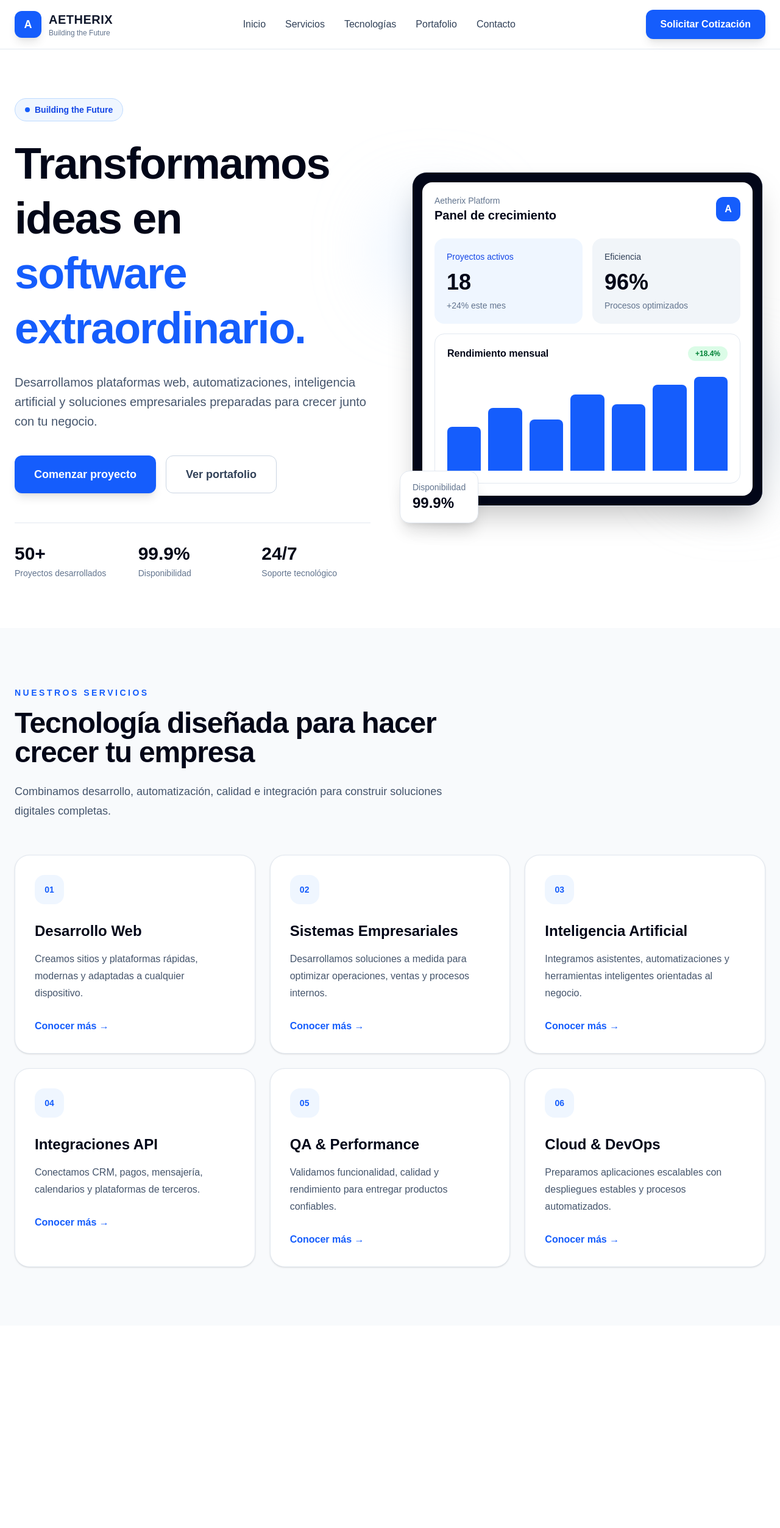
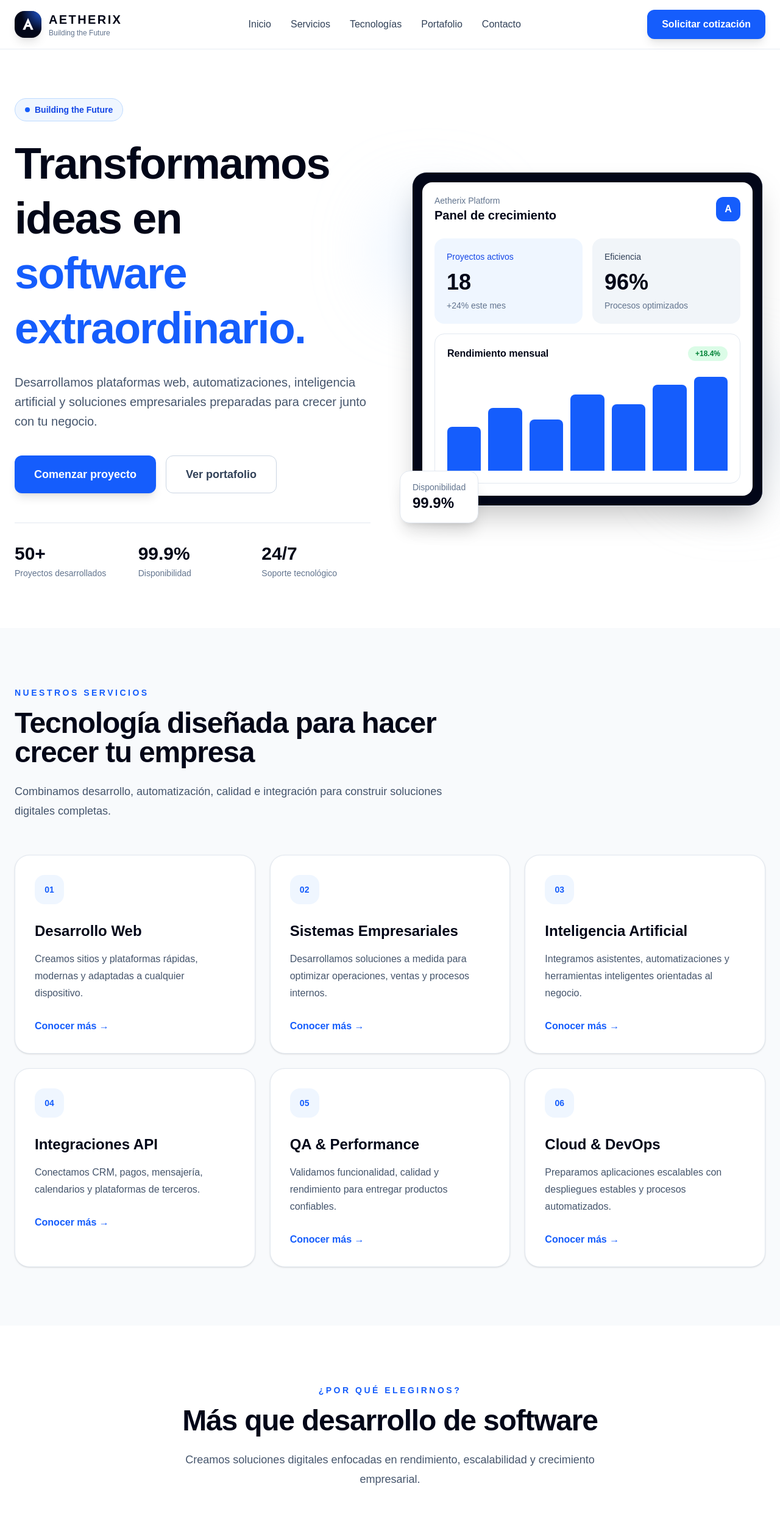
Before and after one commit to Sandro252525/aetherix-website, a Next.js app: page / in a window 1280 px wide. Shown: the top 2506 px of the page at 61% size. Before the commit the page ends 2174 px from the top, so only its background shows below. Built offline with nearby package versions, Linux system fonts and the light colour scheme.

Commit message:
feat: implement responsive mobile navigation

```diff
--- a/package.json
+++ b/package.json
@@ -9,6 +9,8 @@
     "lint": "eslint"
   },
   "dependencies": {
+    "framer-motion": "^12.42.2",
+    "lucide-react": "^1.24.0",
     "next": "16.2.10",
     "react": "19.2.4",
     "react-dom": "19.2.4"
--- a/src/app/page.tsx
+++ b/src/app/page.tsx
@@ -1,6 +1,7 @@
 import Navbar from "@/components/layout/Navbar";
 import Hero from "@/components/sections/Hero";
 import Services from "@/components/sections/Services";
+import WhyChooseUs from "@/components/sections/WhyChooseUs";
 
 export default function Home() {
   return (
@@ -8,6 +9,7 @@ export default function Home() {
       <Navbar />
       <Hero />
       <Services />
+      <WhyChooseUs />
     </main>
   );
 }
--- a/src/components/layout/Navbar.tsx
+++ b/src/components/layout/Navbar.tsx
@@ -1,29 +1,30 @@
+"use client";
+
+import { useState } from "react";
+import { Menu, X } from "lucide-react";
+
 import Button from "@/components/ui/Button";
+import Logo from "@/components/ui/Logo";
 import { navigation } from "@/data/navigation";
 
 export default function Navbar() {
+  const [isMenuOpen, setIsMenuOpen] = useState(false);
+
+  const closeMenu = () => {
+    setIsMenuOpen(false);
+  };
+
   return (
-    <nav className="sticky top-0 z-50 border-b border-slate-200 bg-white/90 backdrop-blur-md">
-      <div className="mx-auto flex h-20 max-w-7xl items-center justify-between px-6">
+    <header className="sticky top-0 z-50 border-b border-slate-200/80 bg-white/90 backdrop-blur-md">
+      <nav
+        className="mx-auto max-w-7xl px-6"
+        aria-label="Navegación principal"
+      >
+        <div className="flex h-20 items-center justify-between">
+          <a href="#" onClick={closeMenu} aria-label="Ir al inicio">
+            <Logo />
+          </a>
 
-        {/* Logo */}
-        <div className="flex items-center gap-3">
-          <div className="flex h-11 w-11 items-center justify-center rounded-xl bg-blue-600 text-lg font-bold text-white shadow-lg">
-            A
-          </div>
-
-          <div>
-            <h1 className="text-xl font-extrabold tracking-wide text-slate-900">
-              AETHERIX
-            </h1>
-
-            <p className="text-xs text-slate-500">
-              Building the Future
-            </p>
-          </div>
-        </div>
-
-        {/* Menú */}
           <ul className="hidden items-center gap-8 lg:flex">
             {navigation.map((item) => (
               <li key={item.label}>
@@ -37,12 +38,51 @@ export default function Navbar() {
             ))}
           </ul>
 
-        {/* Botón */}
-        <Button>
-          Solicitar Cotización
+          <div className="hidden lg:block">
+            <Button href="#contact">Solicitar cotización</Button>
+          </div>
+
+          <button
+            type="button"
+            className="flex h-11 w-11 items-center justify-center rounded-xl border border-slate-200 text-slate-800 transition hover:border-blue-200 hover:bg-blue-50 hover:text-blue-600 lg:hidden"
+            onClick={() => setIsMenuOpen((currentValue) => !currentValue)}
+            aria-label={isMenuOpen ? "Cerrar menú" : "Abrir menú"}
+            aria-expanded={isMenuOpen}
+            aria-controls="mobile-navigation"
+          >
+            {isMenuOpen ? <X size={24} /> : <Menu size={24} />}
+          </button>
+        </div>
+
+        {isMenuOpen && (
+          <div
+            id="mobile-navigation"
+            className="border-t border-slate-200 py-6 lg:hidden"
+          >
+            <ul className="flex flex-col gap-2">
+              {navigation.map((item) => (
+                <li key={item.label}>
+                  <a
+                    href={item.href}
+                    onClick={closeMenu}
+                    className="block rounded-xl px-4 py-3 font-medium text-slate-700 transition hover:bg-blue-50 hover:text-blue-600"
+                  >
+                    {item.label}
+                  </a>
+                </li>
+              ))}
+            </ul>
+
+            <Button
+              href="#contact"
+              className="mt-5 w-full"
+              onClick={closeMenu}
+            >
+              Solicitar cotización
             </Button>
-
           </div>
+        )}
       </nav>
+    </header>
   );
 }
--- /dev/null
+++ b/src/components/sections/WhyChooseUs.tsx
@@ -0,0 +1,80 @@
+import Container from "@/components/ui/Container";
+import SectionTitle from "@/components/ui/SectionTitle";
+
+import {
+  ShieldCheck,
+  Rocket,
+  BrainCircuit,
+  Headset,
+} from "lucide-react";
+
+const features = [
+  {
+    title: "Arquitectura Escalable",
+    description:
+      "Construimos aplicaciones preparadas para crecer junto con tu negocio.",
+    icon: ShieldCheck,
+  },
+  {
+    title: "Tecnología Moderna",
+    description:
+      "Trabajamos con Next.js, React, TypeScript, APIs y soluciones Cloud.",
+    icon: Rocket,
+  },
+  {
+    title: "Inteligencia Artificial",
+    description:
+      "Integramos automatización e IA para optimizar procesos empresariales.",
+    icon: BrainCircuit,
+  },
+  {
+    title: "Soporte Continuo",
+    description:
+      "Acompañamos cada proyecto incluso después de la entrega.",
+    icon: Headset,
+  },
+];
+
+export default function WhyChooseUs() {
+  return (
+    <section className="py-24 bg-white">
+      <Container>
+
+        <SectionTitle
+          centered
+          eyebrow="¿Por qué elegirnos?"
+          title="Más que desarrollo de software"
+          description="Creamos soluciones digitales enfocadas en rendimiento, escalabilidad y crecimiento empresarial."
+        />
+
+        <div className="mt-16 grid gap-8 md:grid-cols-2">
+
+          {features.map((feature) => {
+            const Icon = feature.icon;
+
+            return (
+              <div
+                key={feature.title}
+                className="rounded-3xl border border-slate-200 p-8 transition duration-300 hover:-translate-y-2 hover:border-blue-200 hover:shadow-xl"
+              >
+                <div className="flex h-14 w-14 items-center justify-center rounded-2xl bg-blue-50 text-blue-600">
+                  <Icon size={30} strokeWidth={2.2} />
+                </div>
+
+                <h3 className="mt-6 text-2xl font-bold text-slate-900">
+                  {feature.title}
+                </h3>
+
+                <p className="mt-4 leading-7 text-slate-600">
+                  {feature.description}
+                </p>
+              </div>
+            );
+          })}
+
+        </div>
+
+      </Container>
+    </section>
+  );
+}
--- a/src/components/ui/Button.tsx
+++ b/src/components/ui/Button.tsx
@@ -1,21 +1,30 @@
+import type { ReactNode } from "react";
+
 interface ButtonProps {
-  children: React.ReactNode;
+  children: ReactNode;
   variant?: "primary" | "secondary";
   size?: "sm" | "md" | "lg";
+  href?: string;
+  className?: string;
+  onClick?: () => void;
+  type?: "button" | "submit" | "reset";
 }
 
 export default function Button({
   children,
   variant = "primary",
   size = "md",
+  href,
+  className = "",
+  onClick,
+  type = "button",
 }: ButtonProps) {
   const baseStyle =
-    "inline-flex items-center justify-center rounded-xl font-semibold transition-all duration-300";
+    "inline-flex items-center justify-center rounded-xl font-semibold transition-all duration-300 focus-visible:outline-none focus-visible:ring-2 focus-visible:ring-blue-600 focus-visible:ring-offset-2";
 
   const variants = {
     primary:
       "bg-blue-600 text-white shadow-lg hover:-translate-y-1 hover:bg-blue-700 hover:shadow-xl",
-
     secondary:
       "border border-slate-300 bg-white text-slate-700 hover:bg-slate-100",
   };
@@ -26,10 +35,18 @@ export default function Button({
     lg: "px-8 py-4 text-lg",
   };
 
+  const styles = `${baseStyle} ${variants[variant]} ${sizes[size]} ${className}`;
+
+  if (href) {
+    return (
+      <a href={href} className={styles} onClick={onClick}>
+        {children}
+      </a>
+    );
+  }
+
   return (
-    <button
-      className={`${baseStyle} ${variants[variant]} ${sizes[size]}`}
-    >
+    <button type={type} className={styles} onClick={onClick}>
       {children}
     </button>
   );
--- /dev/null
+++ b/src/components/ui/Logo.tsx
@@ -0,0 +1,40 @@
+interface LogoProps {
+  showText?: boolean;
+  className?: string;
+}
+
+export default function Logo({
+  showText = true,
+  className = "",
+}: LogoProps) {
+  return (
+    <div className={`flex items-center gap-3 ${className}`}>
+      <div className="relative flex h-11 w-11 items-center justify-center overflow-hidden rounded-2xl bg-slate-950 shadow-lg">
+        <div className="absolute inset-0 bg-[radial-gradient(circle_at_top_right,_rgba(37,99,235,0.9),_transparent_55%)]" />
+
+        <svg
+          viewBox="0 0 64 64"
+          aria-hidden="true"
+          className="relative h-7 w-7"
+        >
+          <path
+            d="M32 8 52 52H42.5L38 41H26L21.5 52H12L32 8Zm0 17.5L28.8 34h6.4L32 25.5Z"
+            fill="white"
+          />
+        </svg>
+      </div>
+
+      {showText && (
+        <div>
+          <p className="text-xl font-extrabold tracking-[0.12em] text-slate-950">
+            AETHERIX
+          </p>
+
+          <p className="text-xs text-slate-500">
+            Building the Future
+          </p>
+        </div>
+      )}
+    </div>
+  );
+}
```
Also changed, not shown: 1 other file (tests, documents, lock files or other folders). Lines whose indentation alone changed are shown as unchanged.
